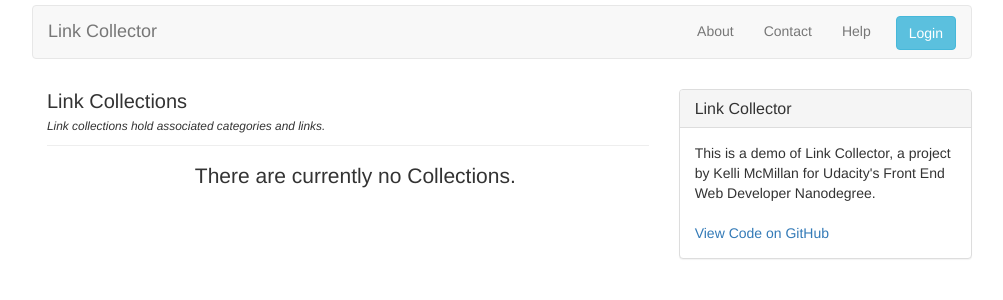
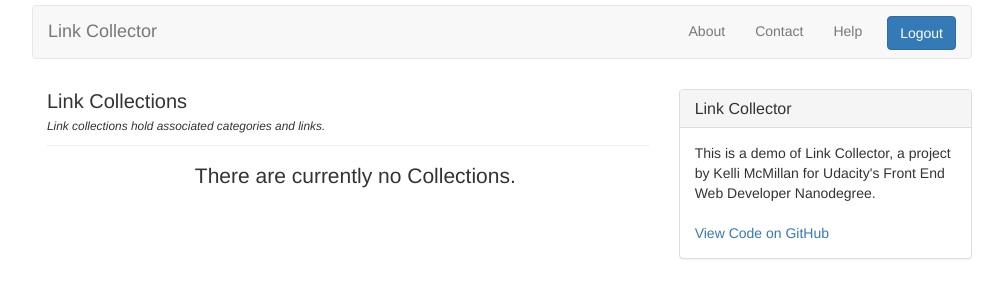
Before and after one commit to kellim/link-collector, a Flask app: page / in a window 1280 px wide. Shown: the top 300 px of the page, without its empty margins (138-1141 px from the left). Run offline with Flask 2, Linux system fonts and the light colour scheme; the visitor is signed in with stand-in values (Sample User, id 1); data that the repository does not hold is empty; parts of the project's set-up code (start-up, migrations or seed data) failed here and were passed over; some libraries are stand-ins or nearby versions.

Commit message:
Change login button to logout button
When user is logged in, change login button to logout button
until the user logs out.

```diff
--- a/templates/base.html
+++ b/templates/base.html
@@ -22,7 +22,13 @@
       <li><a href="{{ url_for('about') }}">About</a></li>
       <li><a href="{{ url_for('contact') }}">Contact</a></li>
       <li><a href="#">Help</a></li>
-      <li><p class="navbar-btn"><a href="{{ url_for('login') }}" class="btn btn-info btn-login">Login</a></p></li>
+      <li><p class="navbar-btn">
+          {% if not session.user_id %}
+            <a href="{{ url_for('login') }}" class="btn btn-primary btn-login">Login</a>
+          {% else %}
+            <a href="{{ url_for('disconnect') }}" class="btn btn-primary btn-login">Logout</a>
+          {% endif %}
+          </p></li>
     </ul>
   </nav>
 
```
